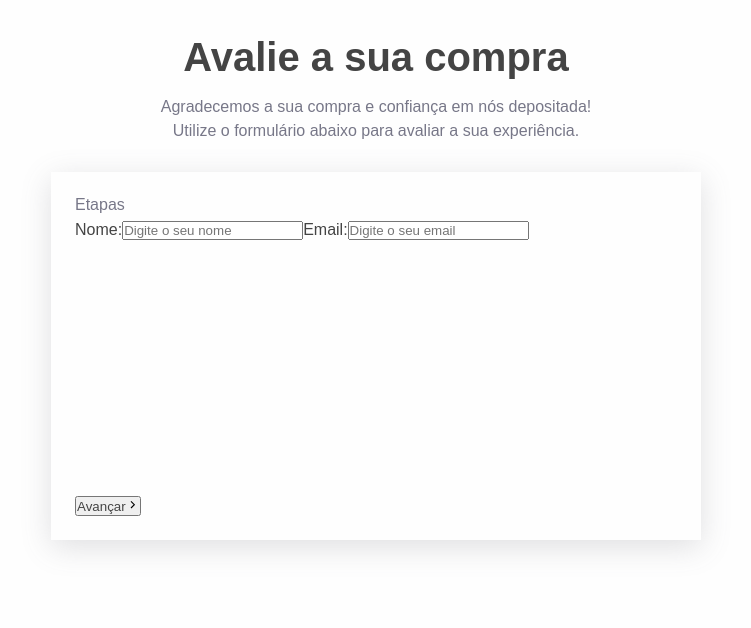
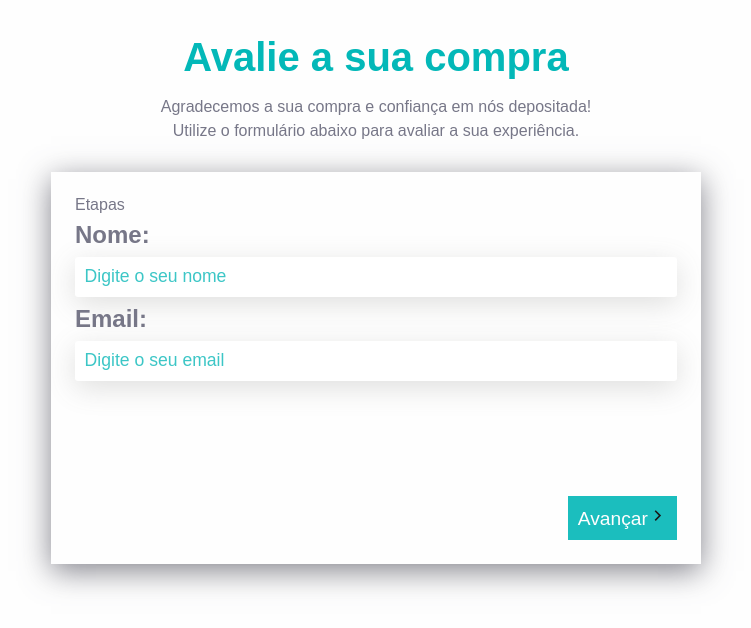
Before and after one commit to amac81/multistep_form_react, a React (Vite) app: page / in a window 1280 px wide. Shown: the top 628 px of the page, without its empty margins (264-1015 px from the left). Built offline with nearby package versions, Linux system fonts and the light colour scheme; a web font is replaced by a local one.

Commit message:
App.css and index.css update

```diff
--- a/src/App.css
+++ b/src/App.css
@@ -12,6 +12,7 @@
 .header h2{
   font-size: 2.5rem;
   margin-bottom: 1.1rem;
+  color: #03b8b8;
 }
 
 /* Forms */
@@ -21,13 +22,71 @@
   margin: 0 auto;
   background-color: #fefefe;
   padding: 1.5rem;
-  box-shadow: rgba(100, 100, 111, 0.2) 0px 7px 29px 0px;
+  box-shadow: rgba(100, 100, 111, 0.8) 0px 7px 29px 0px;
 }
 
 .form-container form {
   min-width: 450px;
+  margin: 0 auto;
 }
 
 .inputs-container {
   min-height: 275px;
 }
+
+.form-control {
+  display: flex;
+  flex-direction: column;
+  gap: 0.5rem;
+  margin-bottom: 2rem;
+}
+
+label {
+  font-weight: bold;
+  color: #778;
+  font-size: 1.5rem;
+}
+
+input,
+textarea {
+  padding: 0.6rem;
+  border: none;
+  border-radius: 3px;
+  box-shadow: rgba(98, 98, 97, 0.2) 0px 7px 29px 0px;
+  font-size: 1.1rem;
+  color: #778;
+}
+
+input::placeholder {
+  color:#0bb8b8cc;
+}
+
+/*Botões*/
+
+button {
+  border: none;
+  border: 2px solid #03b8b8;
+  background-color: #03b8b8;
+  font-size: 1.2rem;
+  padding: 0.5rem;
+  margin-left: 10px;
+  opacity: 0.9;
+  transition: 0.5s;
+
+}
+
+button:hover {
+  opacity: 1;
+  transition: 0.5s;
+  border: 2px solid #91b803;
+  background-color: #91b803;
+}
+
+button span{
+  color:#fefefe;
+}
+
+
+.actions {
+  text-align: right;
+}
--- a/src/App.jsx
+++ b/src/App.jsx
@@ -33,7 +33,6 @@ function App() {
         <form onSubmit = {(e)=>changeStep(currentStep +1, e)}>
           <div className="inputs-container">{currentComponent}</div>
           <div className="actions">
-
             {!isFirstStep && (
             <button type="button" onClick={()=>changeStep(currentStep - 1)}>
               <GrFormPrevious/>
--- a/src/index.css
+++ b/src/index.css
@@ -13,5 +13,4 @@ p {
 
 body {
     background-color: #fefefe;
-
 }
```
